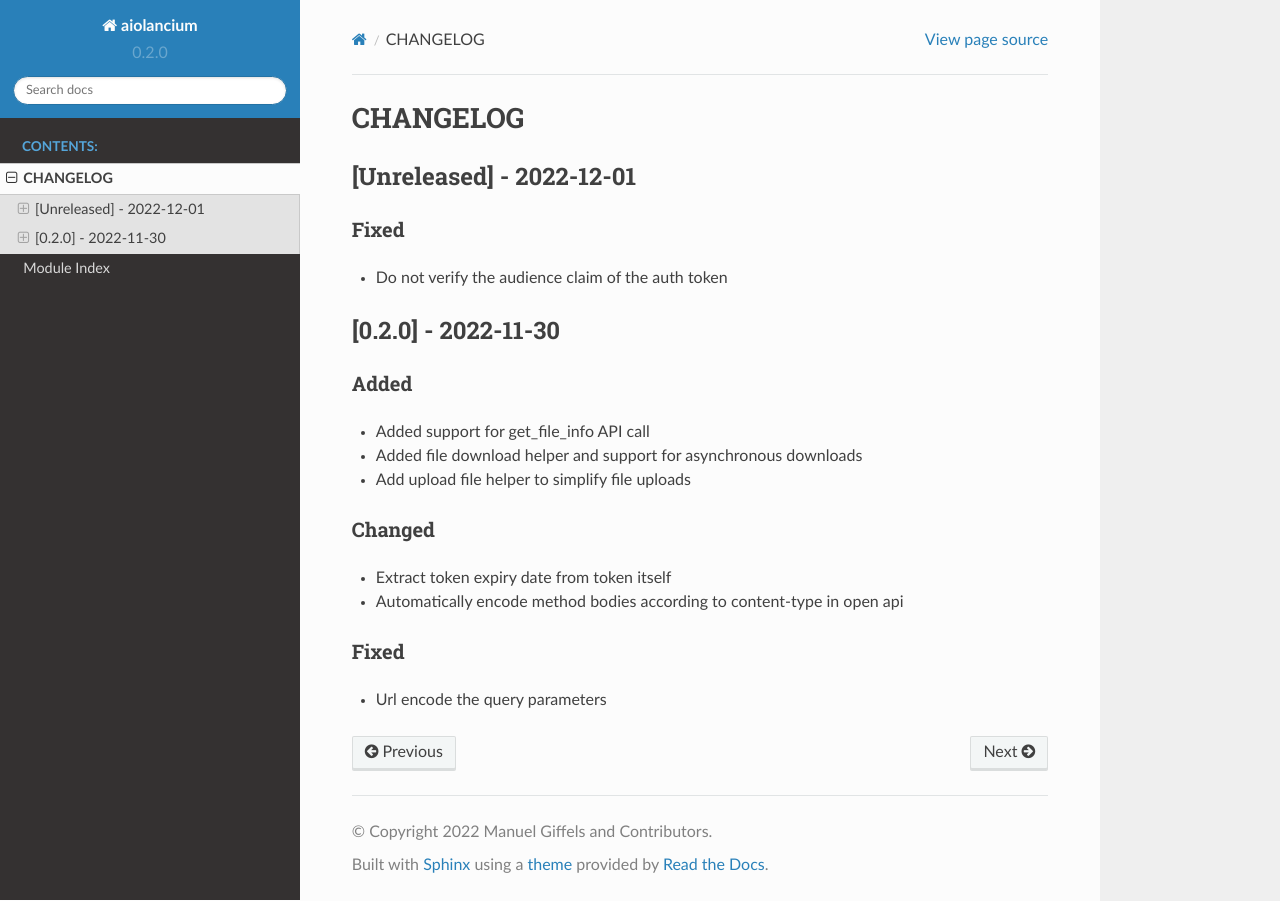
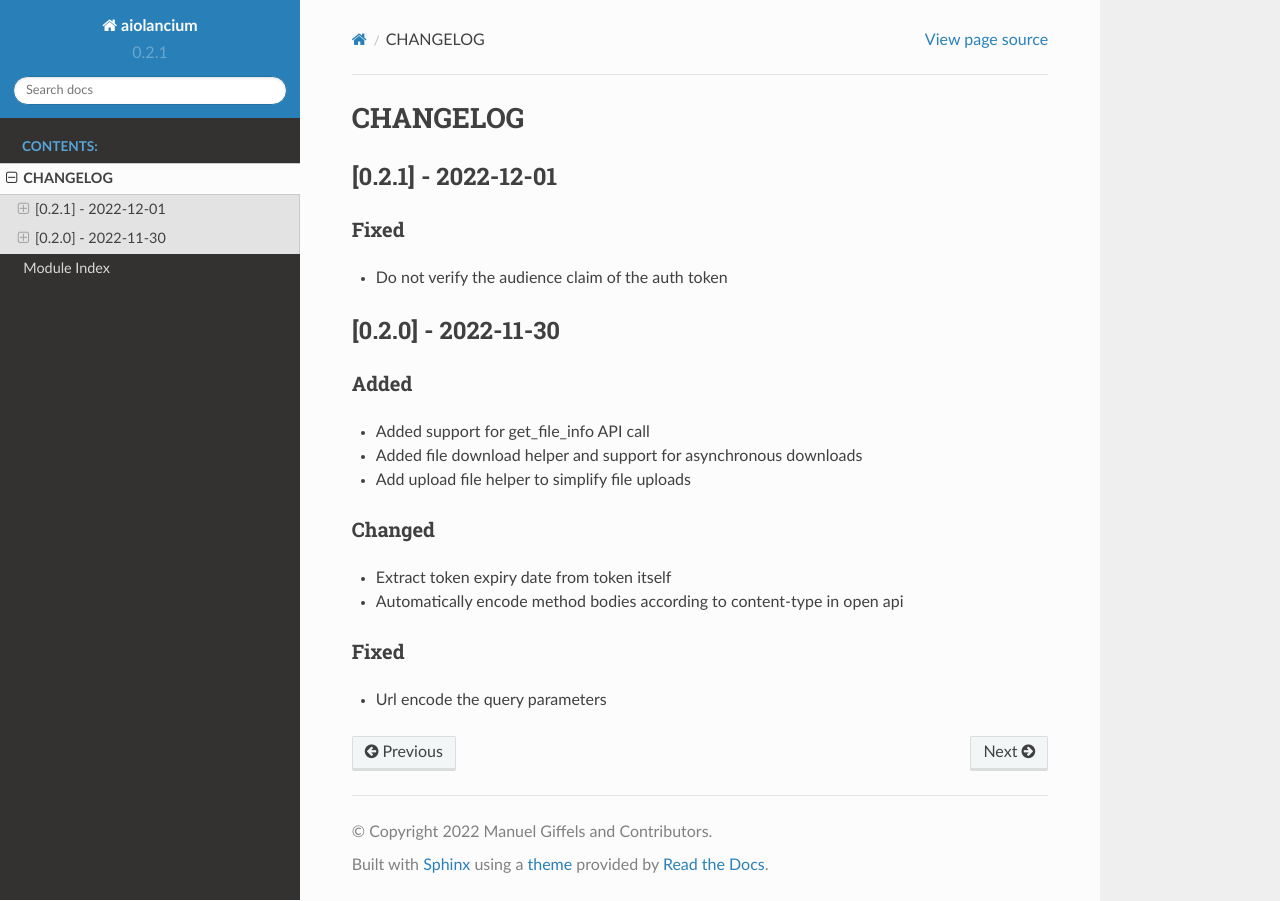
Before and after one commit to giffels/aiolancium, a Sphinx documentation site: the page built from docs/source/changelog.rst, in a window 1280 px wide. Built offline with Sphinx 7.4.7 and the Read the Docs theme 2.0.0, drawn with Linux system fonts in a browser that asks for light colours.

Commit message:
Release version 0.2.1

```diff
--- a/aiolancium/__about__.py
+++ b/aiolancium/__about__.py
@@ -3,7 +3,7 @@ __package__ = "aiolancium"
 __summary__ = "Simplistic python asyncio REST client for the Lancium Compute REST API"
 __url__ = "https://github.com/giffels/aiolancium"
 
-__version__ = "0.2.0"
+__version__ = "0.2.1"
 __author__ = "Manuel Giffels"
 __email__ = "giffels@gmail.com"
 __copyright__ = "2022 %s and Contributors" % __author__
--- a/docs/source/changelog.rst
+++ b/docs/source/changelog.rst
@@ -6,8 +6,8 @@
 CHANGELOG
 #########
 
-[Unreleased] - 2022-12-01
-=========================
+[0.2.1] - 2022-12-01
+====================
 
 Fixed
 -----
--- a/docs/source/changes/fixed_do_not_verify_token_aud.yaml
+++ b/docs/source/changes/fixed_do_not_verify_token_aud.yaml
@@ -1,5 +1,5 @@
 category: fixed
 summary: "Do not verify the audience claim of the auth token"
-description: |
-  A verification of the audience claim caused error on pyjwt versions < 2.0.0, since it is not needed to check the
-  expiry date, it has been disabled.
+description: "A verification of the audience claim caused error on pyjwt versions\
+  \ < 2.0.0, since it is not needed to check the \nexpiry date, it has been disabled.\n"
+version: 0.2.1
--- a/docs/source/changes/versions.yaml
+++ b/docs/source/changes/versions.yaml
@@ -1,2 +1,4 @@
+- semver: 0.2.1
+  date: '2022-12-01'
 - semver: 0.2.0
   date: '2022-11-30'
--- a/pyproject.toml
+++ b/pyproject.toml
@@ -1,6 +1,6 @@
 [tool.poetry]
 name = "aiolancium"
-version = "0.2.0"
+version = "0.2.1"
 description = "AsyncIO Client for Lancium"
 authors = ["Manuel Giffels <giffels@gmail.com>"]
 license = "MIT"
```
